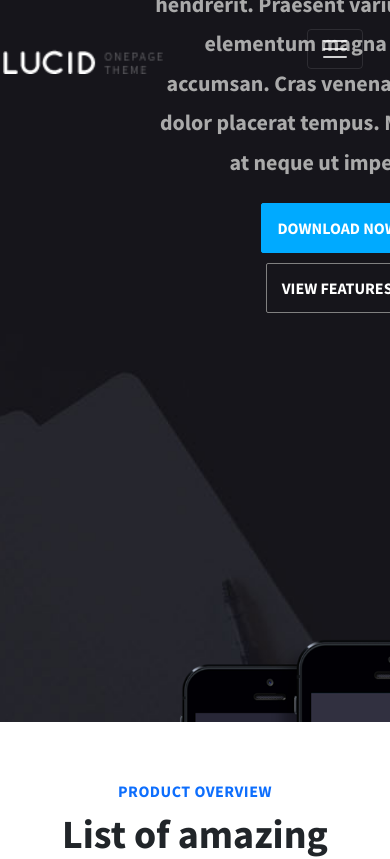
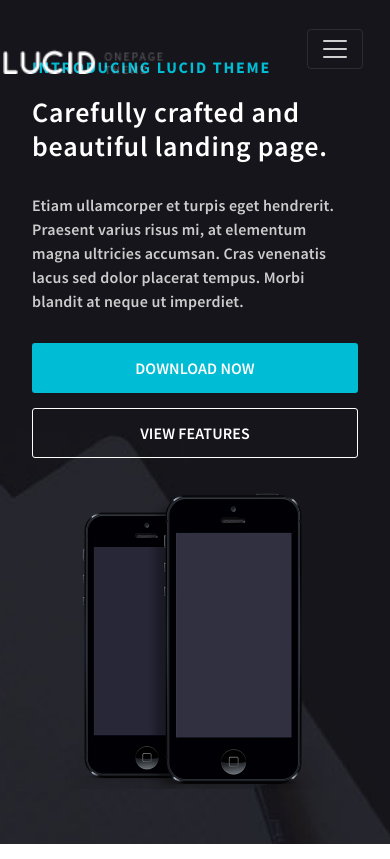
Before and after one commit to bliosha/5maket, a React (Vite) app: page / in a window 390 px wide. Shown: the top 859 px of the page. Built offline with nearby package versions, Linux system fonts and the light colour scheme.

Commit message:
HeroSection pixelperfect

```diff
--- a/src/components/HeroSection.jsx
+++ b/src/components/HeroSection.jsx
@@ -1,35 +1,30 @@
 import React from 'react';
 import "../sass/components/HeroSection.scss";
-import { Container, Button } from 'react-bootstrap';
-
 const HeroSection = () => {
     return (
         <section className="hero-section d-flex align-items-center">
-            <Container fluid>
-                <div className="content-container">
-                    <div className="text-content">
-                        <p className="intro-text">
-                            <span className="label">INTRODUCING LUCID THEME</span>
+            <div className="container">
+                <div className="row align-items-center">
+                    {/* Текстовий блок зліва */}
+                    <div className="col-md-6">
+                        <p className="intro">INTRODUCING LUCID THEME</p>
+                        <h1 className="title">Carefully crafted and<br />beautiful landing page.</h1>
+                        <p className="description">
+                            Etiam ullamcorper et turpis eget hendrerit. Praesent varius risus mi, at elementum magna ultricies accumsan.
+                            Cras venenatis lacus sed dolor placerat tempus. Morbi blandit at neque ut imperdiet.
                         </p>
-                        <h1>
-                            Carefully crafted and<br />
-                            beautiful landing page.
-                        </h1>
-                        <p className="description ">
-                            Etiam ullamcorper et turpis eget hendrerit. Praesent varius risus mi,
-                            at elementum magna ultricies accumsan. Cras venenatis lacus sed dolor
-                            placerat tempus. Morbi blandit at neque ut imperdiet.
-                        </p>
-                        <div className="btn-group">
-                            <Button variant="primary">DOWNLOAD NOW</Button>
-                            <Button variant="outline-light">VIEW FEATURES</Button>
+                        <div className="buttons">
+                            <a href="#download" className="btn btn-download">DOWNLOAD NOW</a>
+                            <a href="#features" className="btn btn-view">VIEW FEATURES</a>
                         </div>
                     </div>
-                    <div className="image-content">
-                        <div className="phone-images" />
+
+                    {/* Зображення праворуч */}
+                    <div className="col-md-6 text-center">
+                        <img src="/src/assets/img/verticle-phone.png" alt="Phones" className="phones-img" />
                     </div>
                 </div>
-            </Container>
+            </div>
         </section>
     );
 };
--- a/src/sass/components/HeroSection.scss
+++ b/src/sass/components/HeroSection.scss
@@ -1,200 +1,199 @@
 @import url('https://fonts.googleapis.com/css2?family=Source+Sans+Pro:wght@400;600;700&display=swap');
+
 .hero-section {
-  padding-top: 8.5vh;
-  width: 100%;
-  max-height: 85.6vh;
+  font-family: 'Source Sans Pro', sans-serif;
   background: url('/src/assets/img/banner.jpg') no-repeat center center;
   background-size: cover;
-  display: flex;
-  align-items: center;
-  color: white;
-  font-family: 'Source Sans Pro', sans-serif;
-  font-weight: bold;
-  position: relative;
+  color: #fff;
+  padding-top: 6vh;
+  height: 86vh;
   overflow: hidden;
-  z-index: 1;
-  padding-bottom: 30px;
 
-  .content-container {
-    display: grid;
-    grid-template-columns: repeat(12, 1fr);
+  .container {
     max-width: 1170px;
-    margin: 0 ;
-    margin-left: 16.9vh;
-    width: 100%;
-    align-items: center;
-    gap: 30px;
+    margin: 0 17vh;
   }
 
-  .text-content {
-    grid-column: span 6;
-
-    .intro-text {
+  .intro {
+    font-size: 18px;
+    color: #00bcd4;
+    text-transform: uppercase;
+    letter-spacing: 1.72px;
+    margin-bottom: 24px;
     font-weight: 700;
-      font-size: 20px;
-
-
-      .label {
-        color: #00aaff;
-        padding: 2px 0;
-        margin-right: 5px;
-      }
   }
 
-    h1 {
-      padding-top: 4px;
+  .title {
     font-size: 60px;
+    letter-spacing: 0.8px;
     font-weight: 600;
-      line-height: 1.03;
-      letter-spacing: 0.4px;
-      word-spacing: 5px;
+    line-height: 62px;
+    margin-bottom: 30px;
     width: 120%;
   }
 
   .description {
-      color: #aaa;
     font-size: 22px;
-      max-width: 550px;
-      margin-bottom: 70px;
-      line-height: 1.8;
-    }
-
-    .btn-group {
-      display: flex;
-      gap: 15px;
-      flex-wrap: wrap;
-
-      .btn-primary, .btn-outline-light {
-        border-radius: 2px;
-        padding: 8px 15px;
-        max-width: 160px;
-        height: 50px;
-        font-weight: 800;
-      }
-
-      .btn-primary {
-        background-color: #00aaff;
-        border-color: #00aaff;
+    font-weight: 600;
+    line-height: 34px;
+    letter-spacing: 0.2px;
+    color: #ccc;
+    margin-bottom: 8vh;
+    width: 110%;
 
   }
 
-      .btn-outline-light {
-        color: white;
-        border-color: gray;
+  .buttons {
+    display: flex;
+    gap: 23px;
 
-        &:hover {
-          background-color: gray;
-          color: white;
+    .btn {
+      padding: 17px 36px;
+      font-size: 18px;
+      font-weight: 600;
+      text-transform: uppercase;
+      border-radius: 3px;
+      letter-spacing: 0.1px;
+      text-decoration: none;
+      transition: all 0.3s ease-in-out;
+    }
+
+    .btn-download {
+      background-color: #00bcd4;
+      color: #fff;
+    }
+
+    .btn-view {
+      padding: 17px 40px;
+      border: 1px solid #fff;
+      color: #fff;
+      background-color: transparent;
+    }
+  }
+
+  .phones-img {
+    padding-left: 29.2vh;
+    max-width: 300%;
+    height: 80vh;
+    margin-top: 18vh;
+  }
+}
+
+/* Responsive styles - keeping original code intact */
+@media (max-width: 1520px) {
+  .hero-section {
+    .container {
+      margin: 0 10vh;
+    }
+
+    .title {
+      font-size: 52px;
+      line-height: 56px;
+      width: 100%;
+    }
+
+    .description {
+      width: 100%;
+      font-size: 18px;
+      margin-bottom: 28px;
+    }
+
+    .phones-img {
+      padding-left: 15vh;
+      height: 70vh;
+    }
+    .buttons{
+      .btn{
+        padding: 10px 10px;
+        font-size: 16px;
       }
     }
   }
 }
 
-  .image-content {
-    grid-column: span 6;
-    display: flex;
-    justify-content: center;
+@media (max-width: 991px) {
+  .hero-section {
+    height: auto;
+    min-height: 100vh;
+    padding: 60px 0;
 
-    .phone-images {
+    .container {
+      margin: 0 5vh;
+    }
+
+    .title {
+      font-size: 42px;
+      line-height: 48px;
       width: 100%;
-      max-width: 900px;
-      height: 700px;
-      background: url('/src/assets/img/verticle-phone.png') no-repeat center bottom;
-      background-size: contain;
-      transform: translate(148px,10px) scale(1.13);
+    }
+
+    .description {
+      font-size: 18px;
+      line-height: 28px;
+      width: 100%;
+    }
+
+    .phones-img {
+      padding-left: 5vh;
+      height: auto;
+      max-width: 100%;
+    }
   }
 }
 
-  @media (max-width: 992px) {
-    padding-bottom: 40px;
-    padding-top: 65px;
+@media (max-width: 767px) {
+  .hero-section {
+    padding: 40px 0;
 
-    .text-content,
-    .image-content {
-      grid-column: span 6; // зменшується, але в ряд
+    .container {
+      margin: 0 20px;
     }
 
-    h1 {
-      font-size: 36px;
+    .intro {
+      font-size: 16px;
+      margin-bottom: 16px;
+    }
+
+    .title {
+      font-size: 32px;
+      line-height: 38px;
     }
 
     .description {
-      font-size: 15px;
-      margin-bottom: 40px;
+      font-size: 16px;
+      line-height: 24px;
+      margin-bottom: 30px;
     }
 
-    .phone-images {
-      height: 600px;
+    .buttons {
+      flex-direction: column;
+      gap: 15px;
+
+      .btn {
+        padding: 12px 24px;
+        font-size: 16px;
+        text-align: center;
       }
     }
 
-  @media (max-width: 1370px) {
-    .image-content{
-      .phone-images{
-        transform:none ;
+    .phones-img {
+      padding-left: 0;
+      margin: 30px auto 0;
+      max-width: 80%;
+      height: auto;
     }
   }
 }
-  @media (max-width: 768px) {
-    padding-bottom: 50px;
 
-    .content-container {
-      grid-template-columns: repeat(12, 1fr);
-      gap: 20px;
+@media (max-width: 480px) {
+  .hero-section {
+    .title {
+      font-size: 28px;
+      line-height: 34px;
     }
 
-    .text-content,
-    .image-content {
-      grid-column: span 6; // зберігає рядкову структуру
-    }
-
-    .text-content {
-      .description {
-        margin-bottom: 30px;
-      }
-
-      .btn-group {
-        flex-wrap: wrap;
-        gap: 10px;
-        justify-content: center;
-      }
-    }
-
-    .phone-images {
-      max-width: 280px;
-      height: 400px;
-    }
-  }
-
-  @media (max-width: 576px) {
-    padding-bottom: 60px;
-    padding-top: 30px;
-
-    .text-content,
-    .image-content {
-      grid-column: span 12; // вже стовпчиком на дуже малих екранах
-      text-align: center;
-    }
-
-    .text-content {
-      .description {
-        margin-bottom: 20px;
-      }
-
-      .btn-group {
-        flex-direction: column;
-        align-items: center;
-      }
-    }
-
-    h1 {
-      font-size: 28px;
-    }
-
-    .phone-images {
-      max-width: 220px;
-      height: 300px;
-      margin-top: 20px;
+    .buttons .btn {
+      width: 100%;
     }
   }
 }
```
Lines whose indentation alone changed are shown as unchanged.
